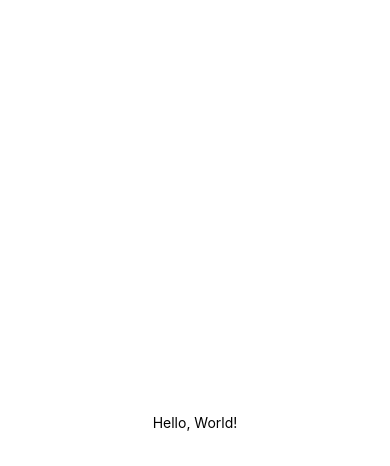
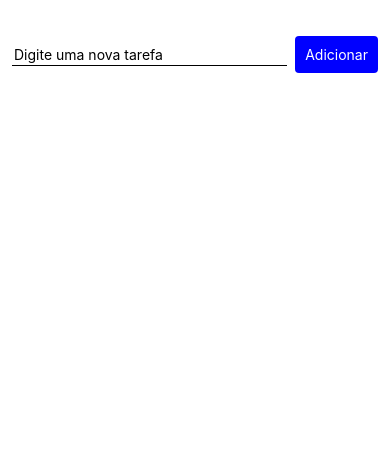
Before and after one commit to victormattos564/Aula-21-02, a React Native app: screen / in a window 390 px wide. Shown: the top 466 px of the page. Built offline with nearby package versions, Linux system fonts and the light colour scheme.

Commit message:
feat: formulario de adiçao de tarefas

```diff
--- a/App.jsx
+++ b/App.jsx
@@ -1,19 +1,53 @@
-import { Text, View, StyleSheet } from "react-native";
-import { StatusBar } from "expo-status-bar";
+import { StatusBar } from 'expo-status-bar';
+import { StyleSheet, Text, View, TextInput, TouchableOpacity } from 'react-native';
+import { useState } from 'react';
+import React from 'react';
 
 export default function App() {
-	return (
-		<View style={styles.container}>
-      <Text>Hello, World!</Text>
-      <StatusBar style="auto" />
-    </View>
-	);
+
+  const [task, setTask] = useState('');
+
+  return (
+    <View style={styles.container}>
+  <View style={styles.form}>
+    <TextInput
+      placeholder="Digite uma nova tarefa"
+      style={styles.inputline}
+      onChangeText={setTask}
+      value={task}
+    />
+    <TouchableOpacity style={styles.button}>
+      <Text style={styles.text}>Adicionar</Text>
+    </TouchableOpacity>
+  </View>
+  <StatusBar style="auto" />
+</View>
+  );
 }
+
 const styles = StyleSheet.create({
   container: {
-    flex: 1,
-    backgroundColor: '#fff',
+    padding: 12,
+    marginTop: 24,
+  },
+  form: {
+    flexDirection: 'row',
+    justifyContent: 'space-between',
     alignItems: 'center',
-    justifyContent: 'center',
+    marginBottom: 6,
+  },
+  inputline: {
+    borderBottomWidth: 1,
+    borderBottomColor: 'black',
+    padding: 2,
+    width: '75%',
+  },
+  button: {
+    backgroundColor: 'blue',
+    padding: 10,
+    borderRadius: 4,
+  },
+  text: {
+    color: 'white',
   },
 });
```
